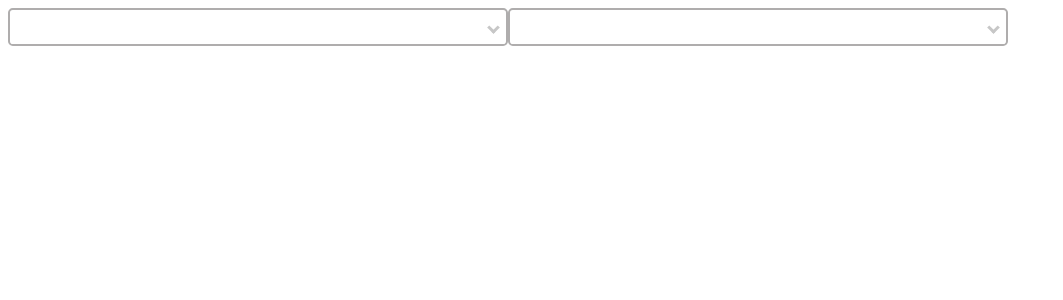
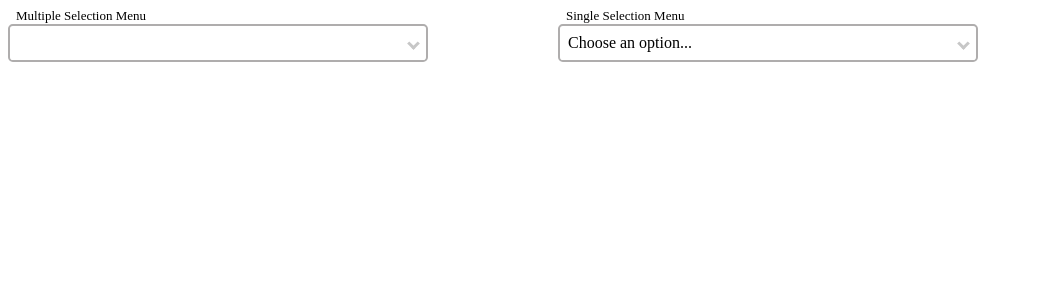
Before and after one commit to mschong/Dropdown-Menu, a React (Create React App) app: page / in a window 1280 px wide. Shown: the top 300 px of the page, without its empty margins (0-1063 px from the left). Built offline with nearby package versions, Linux system fonts and the light colour scheme; the HTML template or start-up script is replaced by a standard one.

Commit message:
Added labels and documentation. Minor cleanup

```diff
--- a/src/App.js
+++ b/src/App.js
@@ -1,8 +1,8 @@
 import { DropdownMenu } from "./Dropdown";
 
 const options = [
-  { label: "One", value: "one" },
-  { label: "Two", value: "two" },
+  { label: "One", value: "1" },
+  { label: "Two", value: "2" },
   { label: "Three", value: "3" },
   { label: "Four", value: "4" },
   { label: "Five", value: "5" },
@@ -12,8 +12,8 @@ function App() {
 
   return (
     <div style={{ display: 'flex'}}>
-      <DropdownMenu options={options} isSingleSelect={false} defaultValue={"Multiselect"} />
-      <DropdownMenu options={options} isSingleSelect defaultValue={"Single Select"} />
+      <DropdownMenu options={options} label="Multiple Selection Menu"/>
+      <DropdownMenu options={options} isSingleSelect defaultValue={"Choose an option..."}  label="Single Selection Menu"/>
     </div>
   )
 }
--- a/src/Checkbox.jsx
+++ b/src/Checkbox.jsx
@@ -1,6 +1,12 @@
+/**
+ * @param {*} props
+ * @param {*} props.id ID to identify checkbox
+ * @param {bool} props.isChecked Flag to determine if a checkbox is checked
+ * @param {event} props.handleClick Event to handle data from child component to parent component
+ */
 export function Checkbox(props) {
-    const { id, name, isChecked, handleClick } = props;
+    const { id, isChecked, handleClick } = props;
     return (
-        <input id={id} type="checkbox" name={name} checked={isChecked} onChange={handleClick} />
+        <input id={id} type="checkbox" checked={isChecked} onChange={handleClick} />
     )
 }
--- a/src/CheckboxOptions.jsx
+++ b/src/CheckboxOptions.jsx
@@ -1,5 +1,15 @@
 import { Checkbox } from "./Checkbox";
 
+/**
+ * A list of checkbox items where multiple options can be selected
+ * @param {*} props Component props
+ * @param {object} props.options Object containing options to be displayed
+ * @param {object} props.values Object containing selected values
+ * @param {object} props.checkBox Object containing checked boxes values
+ * @param {event} props.handleClick Event to handle data from child component to parent component
+ * @param {bool} props.isCheckAll Flag to determine if Select All is checked
+ * @param {event} props.handleSelectAll Event to handle when Select All option is selected
+ */
 export function CheckboxOptions(props) {
     const { options, values, checkBox, handleClick, isCheckAll, handleSelectAll } = props;
 
@@ -30,7 +40,6 @@ export function CheckboxOptions(props) {
                     }}>
                     <Checkbox
                         id={option.value}
-                        name={option.label}
                         value={option.value}
                         isChecked={checkBox.includes(option.value)}
                         handleClick={e => {
--- a/src/Dropdown.js
+++ b/src/Dropdown.js
@@ -2,9 +2,17 @@ import { useEffect, useState } from "react";
 import { SingleSelectOptions } from "./SingleSelectOptions";
 import { CheckboxOptions } from "./CheckboxOptions";
 
+/**
+ * Dropdown menu - supports a single selected option or multiple selected options
+ * @param {*} props Component props
+ * @param {object} props.options Object containing the options to be displayed in menu should be in formar {label, value}
+ * @param {bool} props.isSingleSelect Flag to determine if it's a single selection menu
+ * @param {string} props.defaultValue String with the default value to be shown in menu before selecting an option
+ * @returns
+ */
 export function DropdownMenu(props) {
-    const { options, isSingleSelect, defaultValue } = props;
-    const [displayedValues, setDisplayedValues] = useState(defaultValue);
+    const { options, isSingleSelect, defaultValue, label } = props;
+    const [displayedValues, setDisplayedValues] = useState();
     const [values, setValues] = useState([]);
     const [isOpen, setIsOpen] = useState(false);
     const [checkBox, setCheckBox] = useState([]);
@@ -56,13 +64,21 @@ export function DropdownMenu(props) {
     }
 
     useEffect(() => {
+        if(values.length === 0){
+            setDisplayedValues(defaultValue);
+        } else {
             const labels = values.map(value => value.label);
             setDisplayedValues(labels.join(", "));
+        }
     }, [values])
 
 
     return (
-        <div tabIndex={0} className="container" >
+        <div className="container">
+            <div className="label-container">
+                <label className="label-text">{label}</label>
+            </div>
+            <div tabIndex={0} className="menu-container" >
                 <span className="value" onClick={() => setIsOpen(!isOpen)} >{displayedValues}</span>
                 <div className="arrow-container" onClick={() => setIsOpen(!isOpen)} >
                     <i className={`arrow ${isOpen ? "up" : "down"}`}></i>
@@ -75,5 +91,6 @@ export function DropdownMenu(props) {
                     }
                 </ul>
             </div>
+        </div>
     )
 }
--- a/src/index.css
+++ b/src/index.css
@@ -1,12 +1,26 @@
 .container {
+  display: flex;
+  flex-wrap: wrap;
+}
+.label-container {
+  position: relative;
+    display: flex;
+    width: 100%;
+    flex-wrap: wrap;
+    left: 0.5rem;
+}
+.label-text {
+  font-size: small;
+}
+.menu-container {
   position: relative;
   border: .15rem solid rgb(175, 173, 173);
   display: flex;
   border-radius: .3rem;
-  width: 30rem;
+  width: 25rem;
   padding: .5rem;
 }
-.container:focus {
+.menu-container:focus {
   border-color: rgb(98, 162, 204);
 }
 
```
Also changed, not shown: src/SingleSelectOptions.jsx (+8 -0 lines), 1 other file (tests, documents, lock files or other folders). Lines whose indentation alone changed are shown as unchanged.
